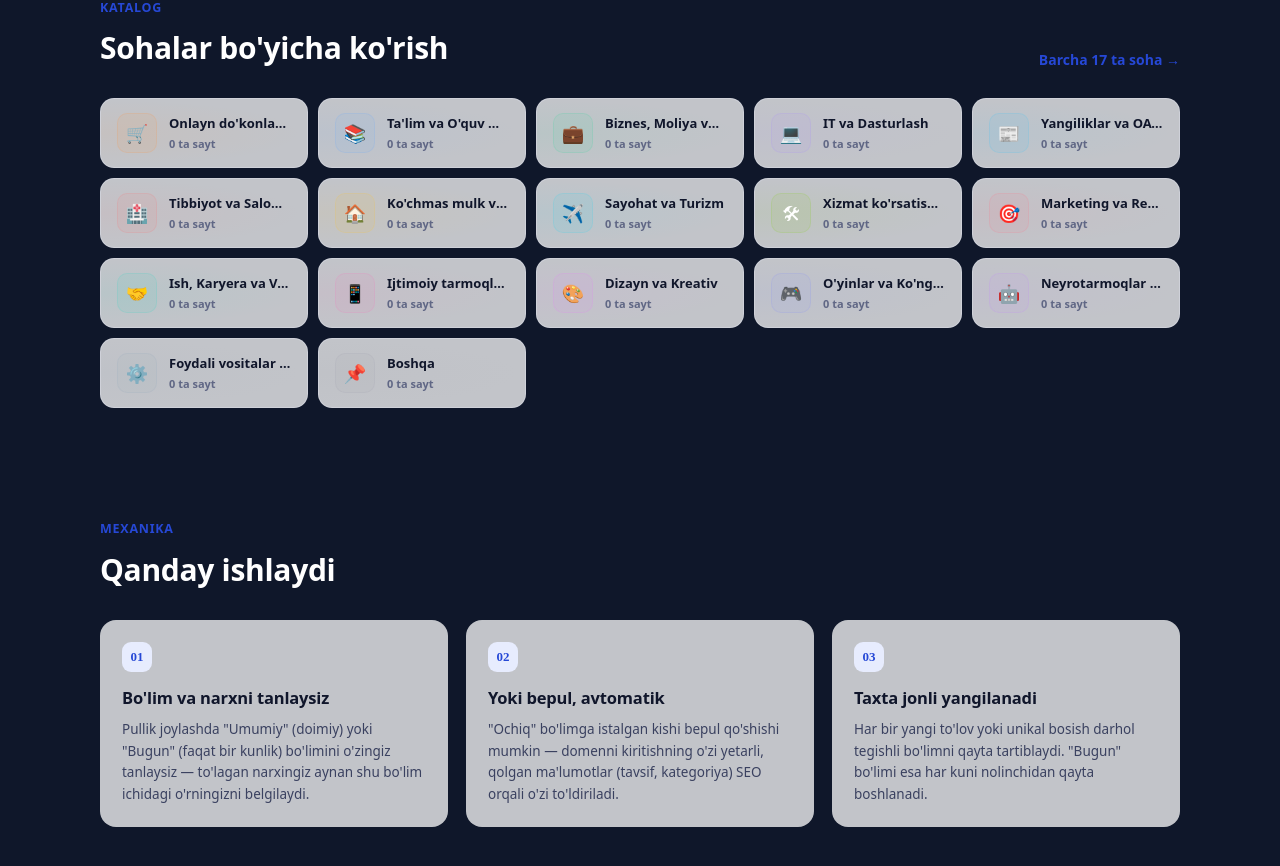
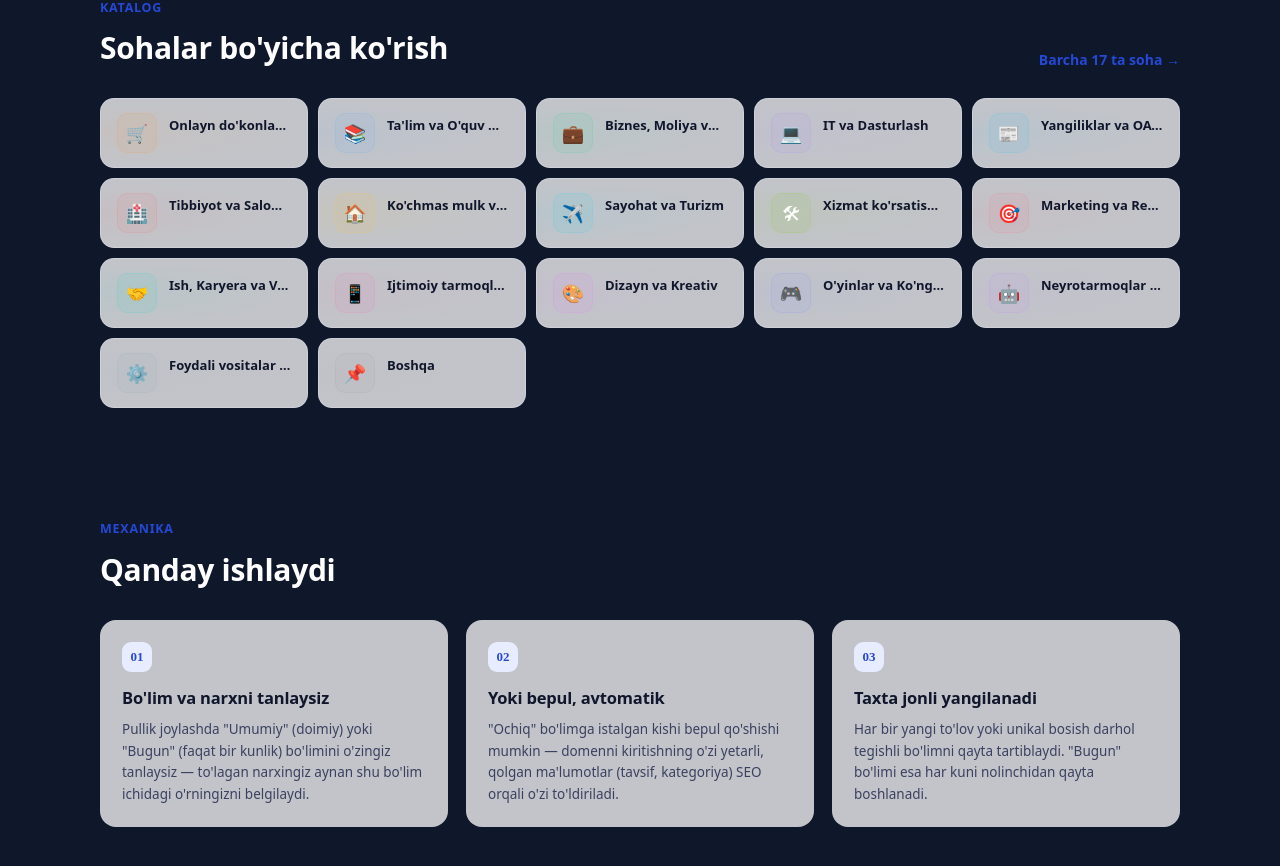
Before and after one commit to goldendevuz/top3, a React (Vite) app in the folder frontend/: page / in a window 1280 px wide. Shown: the part 1320-2186 px from the top of the page. Built offline with nearby package versions, Linux system fonts and the light colour scheme; no server answers.

Commit message:
fix: hide zero count text in CategoryBrowse cards

```diff
--- a/frontend/src/components/CategoryBrowse.tsx
+++ b/frontend/src/components/CategoryBrowse.tsx
@@ -95,8 +95,8 @@ const CategoryBrowse = () => {
               }}>
                 {name}
               </div>
-              <div style={{ fontSize: 11, color: count > 0 ? accent : 'var(--muted)', fontWeight: 600 }}>
-                {count} ta sayt
+              <div style={{ fontSize: 11, color: accent, fontWeight: 600, minHeight: 14 }}>
+                {count > 0 ? `${count} ta sayt` : ''}
               </div>
             </div>
           </Link>
```
